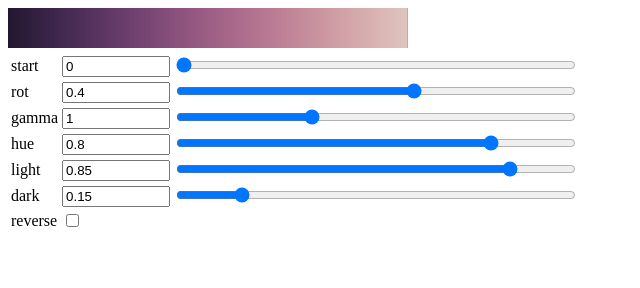
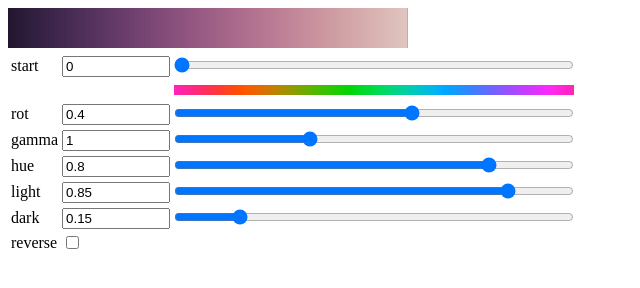
Before and after one commit to yy0931/cubehelix-editor, a plain HTML site: page index.html in a window 1280 px wide. Shown: the whole page, without its empty margins (0-640 px from the left). Drawn offline with Linux system fonts and the light colour scheme.

Commit message:
Add a canvas

```diff
--- a/index.html
+++ b/index.html
@@ -5,11 +5,18 @@
     <meta http-equiv="X-UA-Compatible" content="IE=edge">
     <meta name="viewport" content="width=device-width, initial-scale=1.0">
     <title>Cubehelix Editor</title>
+    <style>
+        input[type='range'] {
+            margin-left: 0;
+            margin-right: 0;
+        }
+    </style>
 </head>
 <body>
     <canvas id="canvas" width="400" height="40"></canvas><br>
     <table id="table">
         <tr><td>start</td><td><input type="number" step="0.01" id="start" style="width: 100px"></td><td><input type="range" id="range-start" min="0" max="3" step="0.01" value="0" style="width: 400px;" autocomplete="off"></td></tr>
+        <tr><td></td><td></td><td><canvas id="canvas2" width="400" height="10"></canvas></td></tr>
         <tr><td>rot</td><td><input type="number" step="0.01" id="rot" style="width: 100px"></td><td><input type="range" id="range-rot" min="-2" step="0.01" max="2" value="0.4" style="width: 400px;" autocomplete="off"></td></tr>
         <tr><td>gamma</td><td><input type="number" step="0.01" id="gamma" style="width: 100px"></td><td><input type="range" id="range-gamma" min="0" max="3" step="0.01" value="1.0" style="width: 400px;" autocomplete="off"></td></tr>
         <tr><td>hue</td><td><input type="number" step="0.01" id="hue" style="width: 100px"></td><td><input type="range" id="range-hue" min="0" max="1" step="0.01" value="0.8" style="width: 400px;" autocomplete="off"></td></tr>
@@ -40,11 +47,14 @@
 
         const canvas = /** @type {HTMLCanvasElement} */(document.querySelector("#canvas"))
         const ctx = canvas.getContext("2d")
+        const canvas2 = /** @type {HTMLCanvasElement} */(document.querySelector("#canvas2"))
+        const ctx2 = canvas2.getContext("2d")
 
         const draw = () => {
+            const rot = +document.querySelector("#rot").value
             const palette = cubehelix_palette(
                 +document.querySelector("#start").value,
-                +document.querySelector("#rot").value,
+                rot,
                 +document.querySelector("#gamma").value,
                 +document.querySelector("#hue").value,
             )
@@ -59,6 +69,15 @@
                 ctx.moveTo(x, 0)
                 ctx.lineTo(x, canvas.height)
                 ctx.stroke()
+            }
+
+            for (let x = 0; x < canvas2.width; x++) {
+                const palette = cubehelix_palette(x / (canvas2.width - 1) * 3, rot, 1, 3)
+                ctx2.strokeStyle = `rgb(${palette.red(0.5) * 255}, ${palette.green(0.5) * 255}, ${palette.blue(0.5) * 255})`
+                ctx2.beginPath()
+                ctx2.moveTo(x, 0)
+                ctx2.lineTo(x, canvas2.height)
+                ctx2.stroke()
             }
         }
 
```
